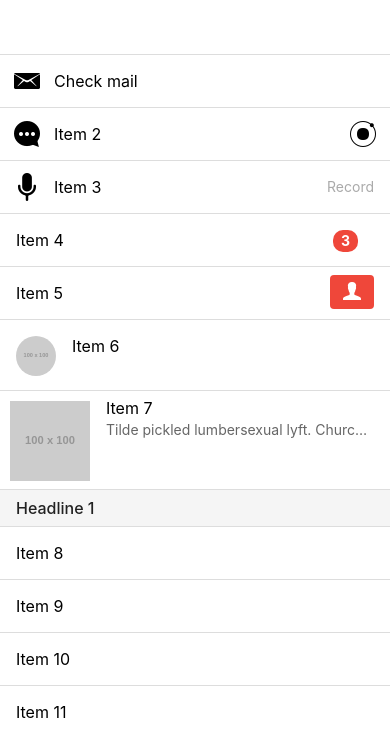
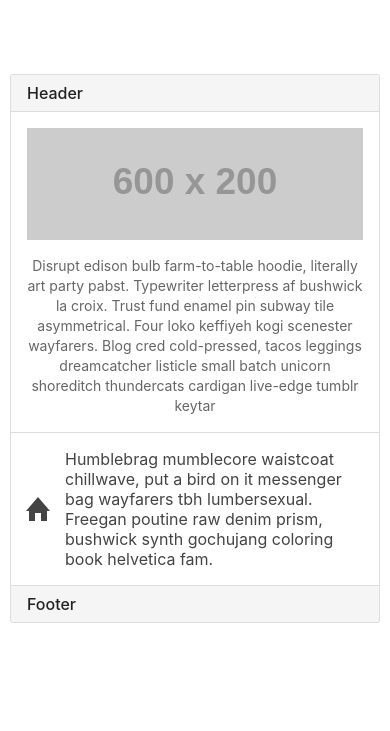
Before and after one commit to bangnguyen77/ionicbasics, a website: page www/index.html in a window 390 px wide. Shown: the part 113-844 px from the top of the page. Drawn offline with Linux system fonts and the light colour scheme; some packages are replaced by stand-ins of ours; files that its build step writes are made by us from their sources; placeholder pictures from the web are drawn by us; files whose address does not match are found by name.

Commit message:
creat cards and inset lists

```diff
--- a/www/index.html
+++ b/www/index.html
@@ -48,54 +48,22 @@
       </ion-tabs>
 
       <ion-content>
-        <div class="list">
-          <a href="#" class="item item-icon-left">
-            <i class="icon ion-email"></i>
-            Check mail
-          </a>
-          <a href="#" class="item item-icon-left item-icon-right">
-            <i class="icon ion-chatbubble-working"></i>
-            Item 2
-            <i class="icon ion-ionic"></i>
-          </a>
-          <a href="#" class="item item-icon-left">
-            <i class="icon ion-mic-a"></i>
-            Item 3
-            <span class="item-note">
-              Record
-            </span>
-          </a>
-          <a href="#" class="item">
-            Item 4
-            <span class="badge badge-assertive">3</span>
-          </a>
-          <a href="#" class="item item-button-right">
-            Item 5
-            <button class="button button-assertive">
-              <i class="icon ion-person"></i>
-            </button>
-          </a>
-          <a href="#" class="item item-avatar">
-            <img src="http://placehold.it/100x100" alt="Avatar">
-            Item 6
-          </a>
-          <a href="#" class="item item-thumbnail-left">
-            <img src="http://placehold.it/100x100" alt="Avatar">
-            <h2>Item 7</h2>
-            <p>Tilde pickled lumbersexual lyft. Church-key beard gluten-free, hell of migas drinking vinegar gochujang fanny pack affogato vegan 8-bit before they sold out tofu.</p>
-          </a>
-          <div class="item item-divider">Headline 1</div>
-          <a href="#" class="item">Item 8</a>
-          <a href="#" class="item">Item 9</a>
-          <a href="#" class="item">Item 10</a>
-          <a href="#" class="item">Item 11</a>
-          <a href="#" class="item">Item 12</a>
-          <a href="#" class="item">Item 13</a>
-          <a href="#" class="item">Item 14</a>
-          <a href="#" class="item">Item 15</a>
+        <div class="list list-inset">
+          <div class="item item-divider">
+            Header
+          </div>
+          <div class="item item-image item-body">
+            <img src="http://placehold.it/600x200" alt="Item Img">
+            <p>Disrupt edison bulb farm-to-table hoodie, literally art party pabst. Typewriter letterpress af bushwick la croix. Trust fund enamel pin subway tile asymmetrical. Four loko keffiyeh kogi scenester wayfarers. Blog cred cold-pressed, tacos leggings dreamcatcher listicle small batch unicorn shoreditch thundercats cardigan live-edge tumblr keytar</p>
+          </div>
+          <div class="item item-icon-left item-text-wrap">
+            <i class="icon ion-home"></i>
+            Humblebrag mumblecore waistcoat chillwave, put a bird on it messenger bag wayfarers tbh lumbersexual. Freegan poutine raw denim prism, bushwick synth gochujang coloring book helvetica fam.
+          </div>
+          <div class="item item-divider">
+            Footer
+          </div>
         </div>
-
-
       </ion-content>
 
     </ion-pane>
```
